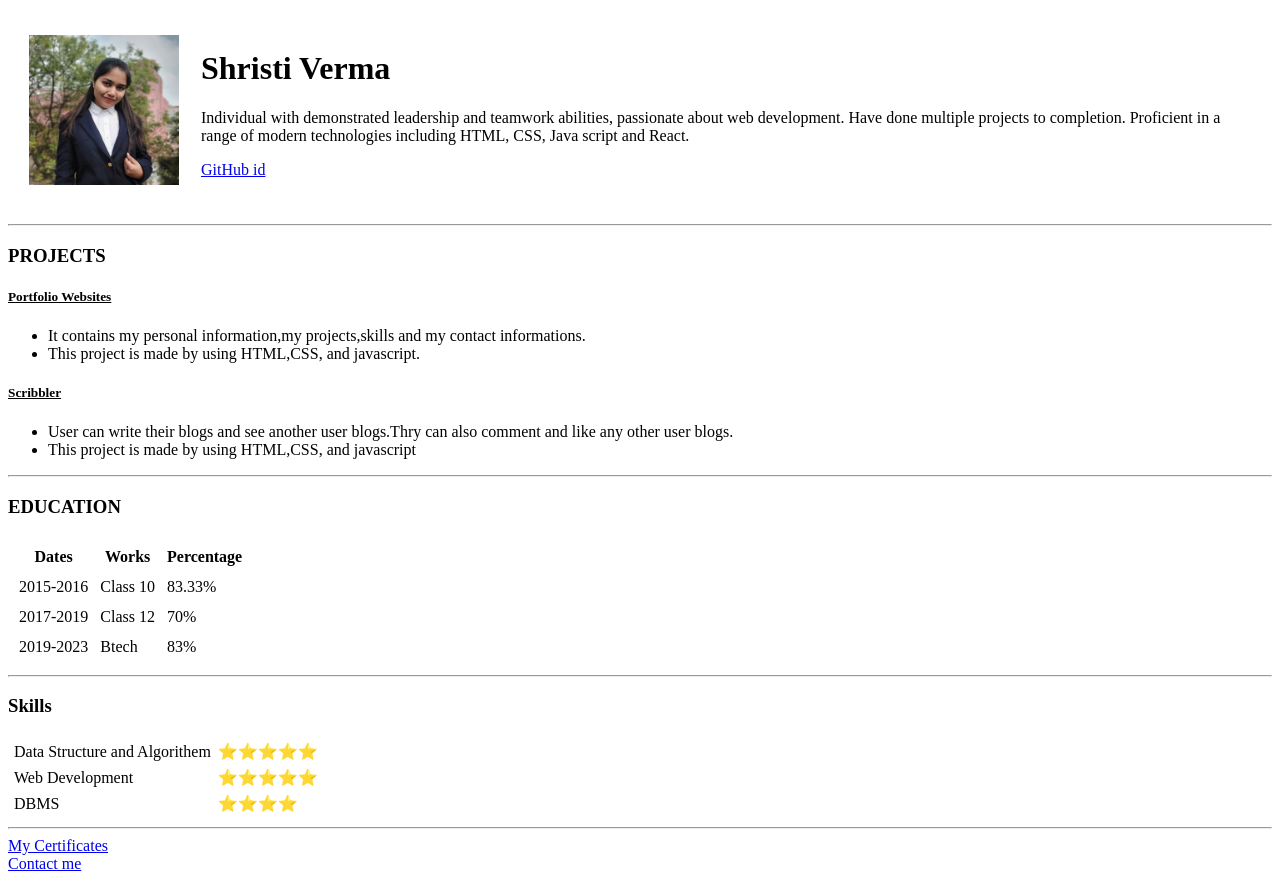
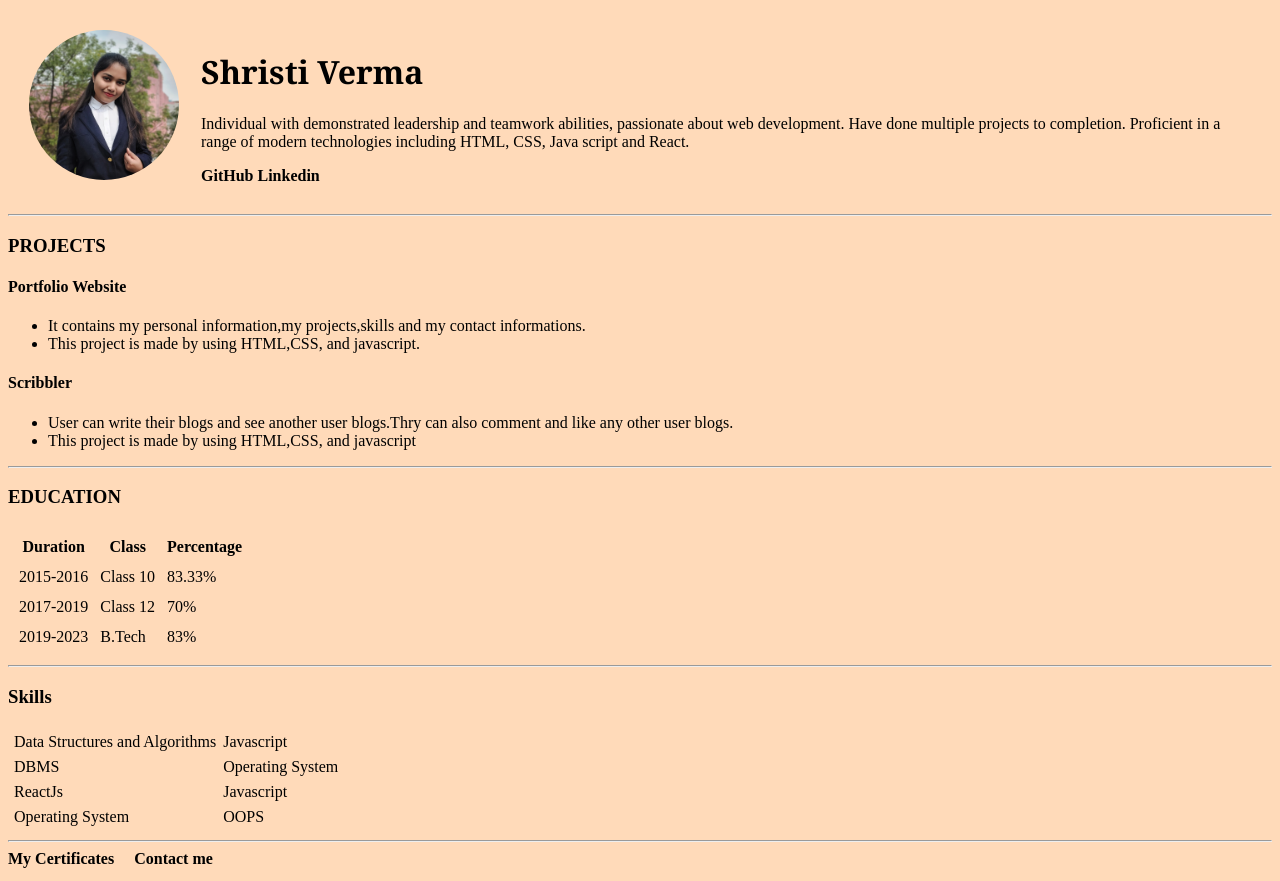
Before and after one commit to shristi1106/CV, a plain HTML site: page index.html in a window 1280 px wide. Drawn offline with Linux system fonts and the light colour scheme.

Commit message:
Add files via upload

```diff
--- /dev/null
+++ b/index.css
@@ -0,0 +1,27 @@
+.name{
+    font-family: Cambria, Cochin, Georgia, Times, 'Times New Roman', serif;
+}
+.intro{
+  font-weight:500;
+}
+.image{
+    border-radius: 50%;
+}
+body{
+    background-color: peachpuff;
+}
+.github, .linkedin{
+    text-decoration: none;
+    color: black;
+    cursor: pointer;
+    font-weight: bold;
+}
+.projHead{
+    text-decoration: none;
+}
+.certificate{
+    text-decoration: none;
+    color: black;
+    font-weight: bold;
+    cursor: pointer;
+}
--- a/index.html
+++ b/index.html
@@ -4,27 +4,31 @@
     <meta charset="UTF-8">
     <meta http-equiv="X-UA-Compatible" content="IE=edge">
     <meta name="viewport" content="width=device-width, initial-scale=1.0">
+    <link rel="stylesheet" href="index.css">
     <title>Shristi Personal Site</title>
 </head>
 <body>
     <table cellspacing="20">
         <tr>
-            <td><img src="20220125190810800_save.jpg" alt="Shristi Verma" height="150px" width="150px"></td>
-            <td><h1>Shristi Verma</h1>
-                <p>Individual with demonstrated leadership and teamwork abilities, passionate about web development. Have done multiple projects to completion. Proficient in a range of modern technologies including HTML, CSS, Java script</script> and React.</p>
-                <p><a href="https://github.com/shristi1106">GitHub id</a></p>
+            <td><img src="20220125190810800_save.jpg" class="image" alt="Shristi Verma" height="150px" width="150px"></td>
+            <td><h1 class="name">Shristi Verma</h1>
+                <p class="intro">Individual with demonstrated leadership and teamwork abilities, passionate about web development. Have done multiple projects to completion. Proficient in a range of modern technologies including HTML, CSS, Java script</script> and React.</p>
+
+                <a class="github" href="https://github.com/shristi1106">GitHub</a>
+                <a class="linkedin" href="https://github.com/shristi1106">Linkedin</a>
+
             </tr>
     </table>
     <hr>
     <h3>PROJECTS</h3>
-    <h5>
-        <u>Portfolio Websites</u></h5>
+    <h4 class="projectHeading">
+        <u class="projHead">Portfolio Website</u></h4>
         <ul>
     <li>It contains my personal information,my projects,skills and my contact informations.</li>
     <li>This project is made by using HTML,CSS, and javascript.</li>
     </ul>
-    <h5>
-        <u>Scribbler</u></h5>
+    <h4 class="projectHeading">
+        <u class="projHead">Scribbler</u></h4>
         <ul>
     <li>User can write their blogs and see another user blogs.Thry can also comment and like any other user blogs.</li>
     <li>This project is made by using HTML,CSS, and javascript</li>
@@ -35,8 +39,8 @@
     <table cellspacing="10">
         <thead>
             <tr>
-                <th>Dates</th>
-                <th>Works</th>
+                <th>Duration</th>
+                <th>Class</th>
                 <th>Percentage</th>
             </tr>
         </thead>
@@ -53,7 +57,7 @@
         </tr>
         <tr>
             <td>2019-2023</td>
-            <td>Btech</td>
+            <td>B.Tech</td>
             <td>83%</td>
         </tr>
     </tbody>
@@ -63,22 +67,29 @@
 
     <table cellspacing="5">
         <tr>
-            <td>Data Structure and Algorithem</td>
-            <td>⭐⭐⭐⭐⭐</td>
-        </tr>
-        <tr>
-            <td>Web Development</td>
-            <td>⭐⭐⭐⭐⭐</td>
+            <td>Data Structures and Algorithms</td>
+            <td>Javascript</td>
+
         </tr>
         <tr>
             <td>DBMS</td>
-            <td>⭐⭐⭐⭐</td>
+            <td>Operating System</td>
+
+        </tr>
+        <tr>
+            <td>ReactJs</td>
+            <td>Javascript</td>
+
+        </tr>
+        <tr>
+            <td>Operating System</td>
+            <td>OOPS</td>
+
         </tr>
     </table>
     <hr>
-    <a href="Certificates.html">My Certificates</a>
-    <br>
-    <a href="Contact me.html">Contact me</a>
+    <a class="certificate" href="Certificates.html">My Certificates</a> &nbsp; &nbsp;
+    <a class="certificate" href="Contact me.html">Contact me</a>
 
 </body>
 </html>
```
